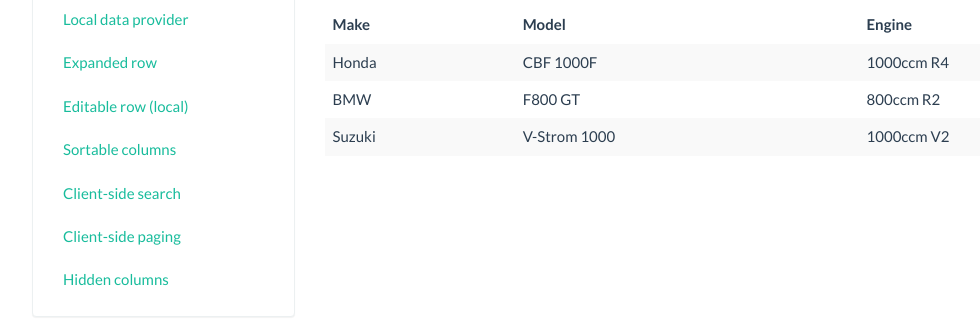
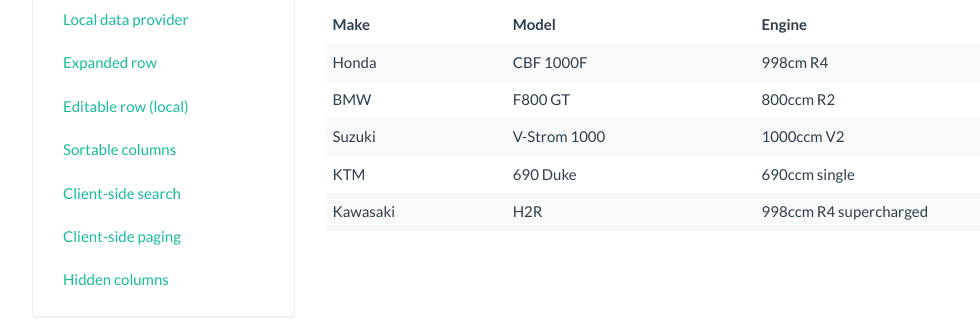
Before and after one commit to michaldudak/light-grid, a website: page sample/index.html in a window 1280 px wide. Shown: the part 135-460 px from the top of the page, without its empty margins (38-1018 px from the left). Drawn offline with Linux system fonts and the light colour scheme; files that its build step writes are made by us from their sources.

Commit message:
Added more rows to sample data

```diff
--- a/sample/scripts/app.js
+++ b/sample/scripts/app.js
@@ -42,7 +42,7 @@
 		{
 			make: "Honda",
 			model: "CBF 1000F",
-			engine: "1000ccm R4"
+			engine: "998cm R4"
 		}, {
 			make: "BMW",
 			model: "F800 GT",
@@ -51,7 +51,16 @@
 			make: "Suzuki",
 			model: "V-Strom 1000",
 			engine: "1000ccm V2"
+		}, {
+			make: "KTM",
+			model: "690 Duke",
+			engine: "690ccm single"
+		}, {
+			make: "Kawasaki",
+			model: "H2R",
+			engine: "998ccm R4 supercharged"
 		}
+
 	]);
 
 	app.run(function ($rootScope) {
```
Also changed, not shown: sample/views/hiddenColumns.html (line endings or trailing spaces).
